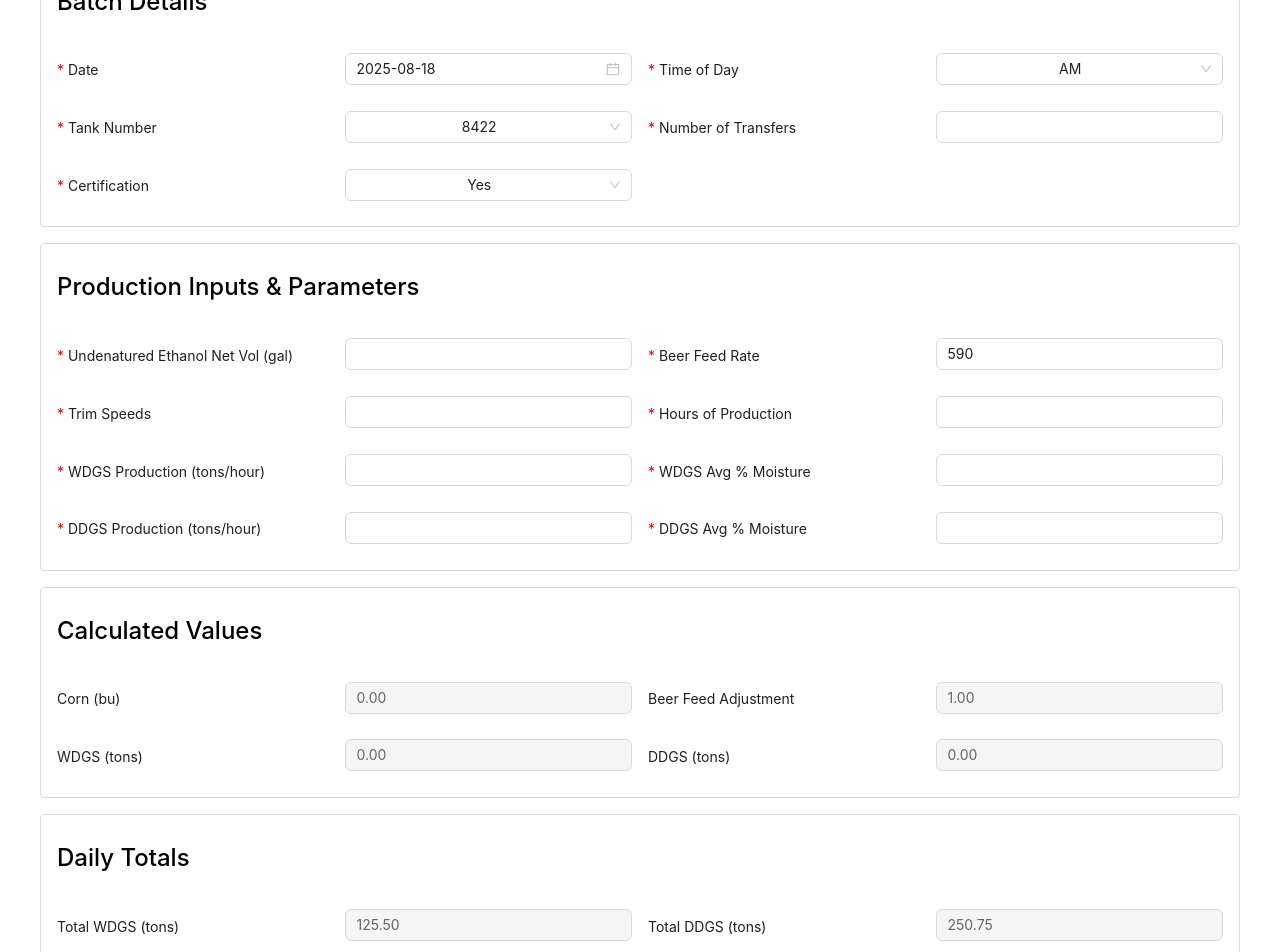
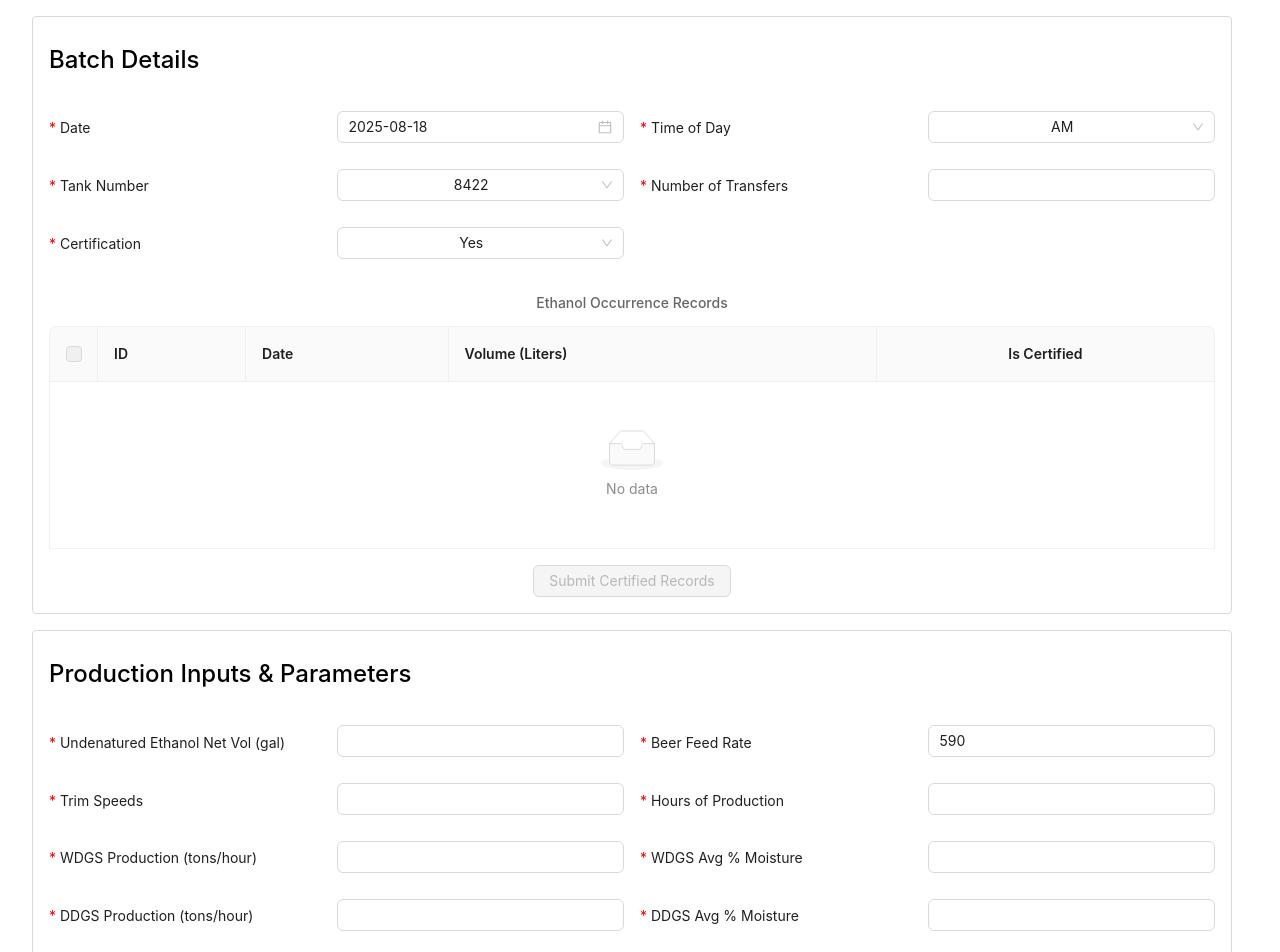
Before and after one commit to RYUK788/ProductBatch, a React (Vite) app: page / in a window 1280 px wide. Shown: the part 40-992 px from the top of the page. Built offline with nearby package versions, Linux system fonts and the light colour scheme.

Commit message:
create ethanol occurence details table

```diff
--- a/src/components/ProductBatchForm.jsx
+++ b/src/components/ProductBatchForm.jsx
@@ -1,4 +1,4 @@
-import React, { useEffect } from 'react';
+import React, { useEffect, useState } from 'react';
 import {
   Button as AntButton,
   DatePicker,
@@ -7,32 +7,29 @@ import {
   Select,
   ConfigProvider,
   notification as AntNotification,
+  Table,
 } from 'antd';
 import moment from 'moment';
 import styled, { createGlobalStyle } from 'styled-components';
-import { ReloadOutlined } from '@ant-design/icons'; // Added import
+import { ReloadOutlined, CheckOutlined } from '@ant-design/icons'; // CHANGED
+
 
 const { Option } = Select;
 
-// Helper function for translation (since @superset-ui/core is not available)
 const t = (s) => s;
 
-// Styled Components
+
+// --- Styled Components (No Changes Here) ---
 const StyledForm = styled.div`
   display: flex;
   flex-direction: column;
-  align-items: center;
+  align-items: stretch; /* or center */
   max-width: 1200px;
-  margin: 0 auto;
+  margin: 120 auto;
+  /* Remove or reduce padding-top */
+  padding-top: 8px;  /* Less padding for better view */
+  box-sizing: border-box;
 `;
-// Button
-// const BelowTitleButtonContainer = styled.div`
-//   display: flex;
-//   justify-content: flex-end;
-//   margin-top: 50px;
-//   ${'' /* margin-bottom: 24px; */}
-//   width: 100%;
-// `;
 
 const FormContainer = styled.div`
   display: flex;
@@ -47,12 +44,12 @@ const SectionTitle = styled.h3`
   margin-bottom: 16px;
   margin-left: 16px;
   text-align: left;
-  color: #000000ff; /* Assuming a dark gray color */
+  color: #000000ff;
 `;
 
 const SubSectionTitle = styled.h4`
   margin-bottom: 12px;
-  color: #666; /* Assuming a slightly lighter dark gray */
+  color: #666;
   font-size: 14px;
   font-weight: 500;
 `;
@@ -62,25 +59,24 @@ const CalculationBox = styled.div`
   display: flex;
   align-items: center;
   height: 100%;
-  gap: 8px; /* Assuming gridUnit * 2 = 4 * 2 = 8px */
-  padding: 16px; /* Assuming gridUnit * 4 = 4 * 4 = 16px */
-  background: #f5f5f5; /* Assuming a light gray */
-  border-radius: 4px; /* Assuming gridUnit * 1 = 4 * 1 = 4px */
-  border: 1px solid #e0e0e0; /* Assuming a light gray border */
+  gap: 8px;
+  padding: 16px;
+  background: #f5f5f5;
+  border-radius: 4px;
+  border: 1px solid #e0e0e0;
 `;
 
 const MathOperator = styled.span`
-  font-size: 24px; /* Assuming typography.sizes.xl */
-  color: #888; /* Assuming a base grayscale color */
-  padding: 4px; /* Assuming gridUnit */
-  margin-bottom: 24px; /* Assuming gridUnit * 6 */
+  font-size: 24px;
+  color: #888;
+  padding: 4px;
+  margin-bottom: 24px;
 `;
 
 const PageTitle = styled.h1`
   font-size: 32px;
   font-weight: 500;
-  color: #454E7C;
-  ${'' /* margin: 0 0 32px 0; */}
+  color: #454e7c;
 `;
 
 const SectionContainer = styled.div`
@@ -88,32 +84,14 @@ const SectionContainer = styled.div`
   border-radius: 4px;
   margin-top: 16px;
   background: white;
-  width: 100%; /* Ensure it takes full width */
+  width: 100%;
 `;
 
 const ButtonContainer = styled.div`
   display: flex;
   gap: 8px;
+  margin-top: 16px;
   justify-content: flex-end;
-  margin-top: 150px;
-`;
-
-const TopButtonContainer = styled.div`
-  display: flex;
-  gap: 16px;
-  justify-content: flex-end;
-  margin-bottom: 24px;
-  background: white;
-  width: 100%; /* Ensure it takes full width */
-`;
-
-const TankInfoContainer = styled.div`
-  gap: 8px; /* Assuming gridUnit * 2 */
-  padding: 16px; /* Assuming gridUnit * 4 */
-  background: #f5f5f5; /* Assuming a light gray */
-  border-radius: 4px; /* Assuming gridUnit * 1 */
-  border: 1px solid #e0e0e0; /* Assuming a light gray border */
-  width: ${(props) => props.width || '100%'};
 `;
 
 const GlobalStyle = createGlobalStyle`
@@ -121,6 +99,8 @@ const GlobalStyle = createGlobalStyle`
     margin-bottom: 8px !important;
   }
 `;
+// --- End of Styled Components ---
+
 
 const formProps = {
     labelAlign: 'left',
@@ -141,15 +121,19 @@ const formProps = {
     validateTrigger: ['onChange', 'onBlur'],
 };
 
-const verticalLayout = {
-    labelCol: { span: 24 },
-    wrapperCol: { span: 24 },
-};
 
-// Mock function to simulate fetching data from a backend
+// --- Mock Data and API Calls ---
+
+const mockOccurrenceRecords = [
+    { key: 'ETH-001', id: 'ETH-001', date: '2025-08-12', volume: 1200, isCertified: true },
+    { key: 'ETH-002', id: 'ETH-002', date: '2025-08-13', volume: 950, isCertified: false },
+    { key: 'ETH-003', id: 'ETH-003', date: '2025-08-14', volume: 1180, isCertified: true },
+    { key: 'ETH-004', id: 'ETH-004', date: '2025-08-14', volume: 750, isCertified: false },
+    { key: 'ETH-005', id: 'ETH-005', date: '2025-08-15', volume: 1500, isCertified: true },
+];
+
 const fetchDailyTotals = async (date) => {
   console.log(`Fetching totals for ${date.format('YYYY-MM-DD')}`);
-  // In a real app, this would be an API call.
   return Promise.resolve({
     totalWdgs: 125.50,
     totalDdgs: 250.75,
@@ -170,18 +154,52 @@ const defaultFormValues = {
   dailyTotalDdgs: '0.00',
 };
 
+
+// --- Main Component ---
+
 function ProductionBatchForm(props) {
   const [form] = Form.useForm();
   const productionDate = Form.useWatch('productionDate', form);
 
-  const openNotification = (placement) => {
+  const [allRecords, setAllRecords] = useState([]);
+  const [filteredRecords, setFilteredRecords] = useState([]);
+  const [selectedRowKeys, setSelectedRowKeys] = useState([]);
+
+  useEffect(() => {
+    setAllRecords(mockOccurrenceRecords);
+  }, []);
+
+  useEffect(() => {
+    if (productionDate && allRecords.length > 0) {
+      const formattedDate = productionDate.format('YYYY-MM-DD');
+      const recordsForDay = allRecords.filter(record => record.date === formattedDate);
+      setFilteredRecords(recordsForDay);
+      setSelectedRowKeys([]);
+    } else {
+        setFilteredRecords([]);
+    }
+  }, [productionDate, allRecords]);
+
+
+  const openNotification = (placement, message) => {
     AntNotification.success({
-      message: `Production Batch Data saved successfully`,
+      message,
       placement,
     });
   };
 
-  const handleValuesChange = (_, allValues) => {
+  const handleValuesChange = (changedValues, allValues) => {
+  // If the user is editing a calculated field, don't overwrite
+  if (
+    'cornBu' in changedValues ||
+    'beerFeedAdjustment' in changedValues ||
+    'wdgsTons' in changedValues ||
+    'ddgsTons' in changedValues
+  ) {
+    return; // let user override manually
+  }
+
+  // Parse necessary input (source) fields
   const numEthanolVol = parseFloat(allValues.ethanolVol || '0');
   const numBeerFeedRate = parseFloat(allValues.beerFeedRate || '0');
   const numHours = parseFloat(allValues.hoursOfProduction || '0');
@@ -190,14 +208,22 @@ function ProductionBatchForm(props) {
   const numDdgsProd = parseFloat(allValues.ddgsProdTonHr || '0');
   const numDdgsMoisture = parseFloat(allValues.ddgsAvgMoisture || '0');
 
+  // Business logic for derived values
   const calculatedCorn = numEthanolVol / 3;
-    const calculatedAdjustment = numBeerFeedRate === 590 ? 1 : numBeerFeedRate / 590;
+  const calculatedAdjustment =
+    numBeerFeedRate === 590 ? 1 : numBeerFeedRate / 590;
   const calculatedWdgs = numWdgsProd * numHours * calculatedAdjustment;
+
   let calculatedDdgs = 0;
   if (100 - numDdgsMoisture !== 0) {
-      calculatedDdgs = ((((100 - numWdgsMoisture) * numDdgsProd) / (100 - numDdgsMoisture)) * numHours) * calculatedAdjustment;
+    calculatedDdgs =
+      (((100 - numWdgsMoisture) * numDdgsProd) /
+        (100 - numDdgsMoisture)) *
+      numHours *
+      calculatedAdjustment;
   }
 
+  // Auto-fill calculated fields (only when NOT manually edited by user)
   form.setFieldsValue({
     cornBu: calculatedCorn.toFixed(2),
     beerFeedAdjustment: calculatedAdjustment.toFixed(2),
@@ -205,6 +231,7 @@ function ProductionBatchForm(props) {
     ddgsTons: calculatedDdgs.toFixed(2),
   });
 };
+
 
   const newForm = () => {
     form.resetFields();
@@ -214,7 +241,7 @@ function ProductionBatchForm(props) {
     try {
       const values = await form.validateFields();
       console.log('Submitting to product_batch table:', values);
-      openNotification('bottomRight');
+      openNotification('bottomRight', 'Production Batch Data saved successfully');
       newForm();
     } catch (error) {
       console.log('Validation Failed:', error);
@@ -240,73 +267,155 @@ function ProductionBatchForm(props) {
     }
   }, [productionDate, form]);
 
+  // --- Table Logic ---
+
+  // REMOVED: Unused handler function
+  // const handleCertificationChange = (key, isChecked) => { ... };
+
+  // CHANGED: The 'render' function for 'isCertified' now returns a display-only icon
+  const tableColumns = [
+    { title: 'ID', dataIndex: 'id', key: 'id' },
+    { title: 'Date', dataIndex: 'date', key: 'date' },
+    { title: 'Volume (Liters)', dataIndex: 'volume', key: 'volume' },
+    {
+      title: 'Is Certified',
+      dataIndex: 'isCertified',
+      key: 'isCertified',
+      align: 'center',
+      render: (isCertified) =>
+        isCertified ? <CheckOutlined style={{ color: '#454E7C', fontSize: '18px' }} /> : null,
+    },
+  ];
+
+  const onSelectChange = (newSelectedRowKeys) => {
+    setSelectedRowKeys(newSelectedRowKeys);
+  };
+
+  const rowSelection = {
+    selectedRowKeys,
+    onChange: onSelectChange,
+  };
+
+  const handleSubmitCertified = () => {
+    console.log('Submitting Certified Records:', selectedRowKeys);
+    openNotification('bottomRight', `Submitted ${selectedRowKeys.length} certified records.`);
+    setSelectedRowKeys([]);
+  };
 
   return (
     <StyledForm>
       <GlobalStyle />
       <FormContainer>
-
         <Form
           form={form}
           {...formProps}
           onValuesChange={handleValuesChange}
           initialValues={defaultFormValues}
         >
-          {/* <PageTitle style={{ textAlign: "center", marginTop: "150px", marginBottom: "4px" }}>{t('Product Batch Form')}</PageTitle> */}
-          <ButtonContainer>
-        <AntButton type="default" size="large" onClick={newForm} style={{ backgroundColor: "#454E7C", color: "white", marginRight: 0 }}>{t('New')}</AntButton>
-        {/* <AntButton type="default" size="large" onClick={handleClose} style={{ backgroundColor: "#454E7C", color: "white", marginRight: 0 }}>{t('Close')}</AntButton> */}
-        <AntButton type="default" size="large" onClick={() => form.resetFields()} icon={<ReloadOutlined />} style={{ backgroundColor: "#454E7C", color: "white", marginRight: 0 }} />
-        <AntButton type="primary" size="large" onClick={onSubmitForm} style={{ backgroundColor: "#454E7C", borderColor: "#454E7C" }}>{t('Submit Batch Data')}</AntButton>
-      </ButtonContainer>
           <SectionContainer>
             <SectionTitle>{t('Batch Details')}</SectionTitle>
-            <div style={{ padding: '16px', display: 'flex', gap: '16px', flexWrap: 'wrap' }}>
-                <div style={{ width: 'calc(50% - 8px)' }}><Form.Item label={<><span style={{color: 'red'}}>* </span> {t('Date')}</>} name="productionDate"><DatePicker style={{ width: '100%' }} /></Form.Item></div>
-                <div style={{ width: 'calc(50% - 8px)' }}><Form.Item label={<><span style={{color: 'red'}}>* </span> {t('Time of Day')}</>} name="timeOfDay"><Select><Option value="AM">AM</Option><Option value="PM">PM</Option></Select></Form.Item></div>
-                <div style={{ width: 'calc(50% - 8px)' }}><Form.Item label={<><span style={{color: 'red'}}>* </span> {t('Tank Number')}</>} name="tankNumber"><Select><Option value={8422}>8422</Option><Option value={8433}>8433</Option></Select></Form.Item></div>
-                <div style={{ width: 'calc(50% - 8px)' }}><Form.Item label={<><span style={{color: 'red'}}>* </span> {t('Number of Transfers')}</>} name="numTransfers"><Input type="number" /></Form.Item></div>
-                <div style={{ width: 'calc(50% - 8px)' }}><Form.Item label={<><span style={{color: 'red'}}>* </span> {t('Certification')}</>} name="isCertified"><Select><Option value="Yes">Yes</Option><Option value="No">No</Option></Select></Form.Item></div>
+            <div style={{ padding: '16px' }}>
+              <div style={{ display: 'flex', gap: '16px', flexWrap: 'wrap' }}>
+                <div style={{ width: 'calc(50% - 8px)' }}>
+                  <Form.Item label={<><span style={{color: 'red'}}>* </span> {t('Date')}</>} name="productionDate"><DatePicker style={{ width: '100%' }} /></Form.Item>
+                </div>
+                <div style={{ width: 'calc(50% - 8px)' }}>
+                  <Form.Item label={<><span style={{color: 'red'}}>* </span> {t('Time of Day')}</>} name="timeOfDay"><Select><Option value="AM">AM</Option><Option value="PM">PM</Option></Select></Form.Item>
+                </div>
+                <div style={{ width: 'calc(50% - 8px)' }}>
+                  <Form.Item label={<><span style={{color: 'red'}}>* </span> {t('Tank Number')}</>} name="tankNumber"><Select><Option value={8422}>8422</Option><Option value={8433}>8433</Option></Select></Form.Item>
+                </div>
+                <div style={{ width: 'calc(50% - 8px)' }}>
+                  <Form.Item label={<><span style={{color: 'red'}}>* </span> {t('Number of Transfers')}</>} name="numTransfers"><Input type="number" /></Form.Item>
+                </div>
+                <div style={{ width: 'calc(50% - 8px)' }}>
+                  <Form.Item label={<><span style={{color: 'red'}}>* </span> {t('Certification')}</>} name="isCertified"><Select><Option value="Yes">Yes</Option><Option value="No">No</Option></Select></Form.Item>
+                </div>
+              </div>
+
+              <SubSectionTitle style={{ marginTop: '24px' }}>{t('Ethanol Occurrence Records')}</SubSectionTitle>
+              <Table
+                rowSelection={rowSelection}
+                columns={tableColumns}
+                dataSource={filteredRecords}
+                pagination={false}
+                bordered
+              />
+              <AntButton
+                onClick={handleSubmitCertified}
+                disabled={selectedRowKeys.length === 0}
+                style={{ marginTop: '16px' }}
+              >
+                Submit Certified Records
+              </AntButton>
             </div>
           </SectionContainer>
 
           <SectionContainer>
             <SectionTitle>{t('Production Inputs & Parameters')}</SectionTitle>
             <div style={{ padding: '16px', display: 'flex', gap: '16px', flexWrap: 'wrap' }}>
-                <div style={{ width: 'calc(50% - 8px)' }}><Form.Item label={<><span style={{color: 'red'}}>* </span> {t('Undenatured Ethanol Net Vol (gal)')}</>} name="ethanolVol"><Input type="number" step="any" /></Form.Item></div>
-                <div style={{ width: 'calc(50% - 8px)' }}><Form.Item label={<><span style={{color: 'red'}}>* </span> {t('Beer Feed Rate')}</>} name="beerFeedRate"><Input type="number" step="any" /></Form.Item></div>
-                <div style={{ width: 'calc(50% - 8px)' }}><Form.Item label={<><span style={{color: 'red'}}>* </span> {t('Trim Speeds')}</>} name="trimSpeeds"><Input type="number" step="any" /></Form.Item></div>
-                <div style={{ width: 'calc(50% - 8px)' }}><Form.Item label={<><span style={{color: 'red'}}>* </span> {t('Hours of Production')}</>} name="hoursOfProduction"><Input type="number" step="any" /></Form.Item></div>
-                <div style={{ width: 'calc(50% - 8px)' }}><Form.Item label={<><span style={{color: 'red'}}>* </span> {t('WDGS Production (tons/hour)')}</>} name="wdgsProdTonHr"><Input type="number" step="any" /></Form.Item></div>
-                <div style={{ width: 'calc(50% - 8px)' }}><Form.Item label={<><span style={{color: 'red'}}>* </span> {t('WDGS Avg % Moisture')}</>} name="wdgsAvgMoisture"><Input type="number" step="any" /></Form.Item></div>
-                <div style={{ width: 'calc(50% - 8px)' }}><Form.Item label={<><span style={{color: 'red'}}>* </span> {t('DDGS Production (tons/hour)')}</>} name="ddgsProdTonHr"><Input type="number" step="any" /></Form.Item></div>
-                <div style={{ width: 'calc(50% - 8px)' }}><Form.Item label={<><span style={{color: 'red'}}>* </span> {t('DDGS Avg % Moisture')}</>} name="ddgsAvgMoisture"><Input type="number" step="any" /></Form.Item></div>
+              <div style={{ width: 'calc(50% - 8px)' }}>
+                <Form.Item label={<><span style={{color: 'red'}}>* </span> {t('Undenatured Ethanol Net Vol (gal)')}</>} name="ethanolVol"><Input type="number" step="any" /></Form.Item>
+              </div>
+              <div style={{ width: 'calc(50% - 8px)' }}>
+                <Form.Item label={<><span style={{color: 'red'}}>* </span> {t('Beer Feed Rate')}</>} name="beerFeedRate"><Input type="number" step="any" /></Form.Item>
+              </div>
+              <div style={{ width: 'calc(50% - 8px)' }}>
+                <Form.Item label={<><span style={{color: 'red'}}>* </span> {t('Trim Speeds')}</>} name="trimSpeeds"><Input type="number" step="any" /></Form.Item>
+              </div>
+              <div style={{ width: 'calc(50% - 8px)' }}>
+                <Form.Item label={<><span style={{color: 'red'}}>* </span> {t('Hours of Production')}</>} name="hoursOfProduction"><Input type="number" step="any" /></Form.Item>
+              </div>
+              <div style={{ width: 'calc(50% - 8px)' }}>
+                <Form.Item label={<><span style={{color: 'red'}}>* </span> {t('WDGS Production (tons/hour)')}</>} name="wdgsProdTonHr"><Input type="number" step="any" /></Form.Item>
+              </div>
+              <div style={{ width: 'calc(50% - 8px)' }}>
+                <Form.Item label={<><span style={{color: 'red'}}>* </span> {t('WDGS Avg % Moisture')}</>} name="wdgsAvgMoisture"><Input type="number" step="any" /></Form.Item>
+              </div>
+              <div style={{ width: 'calc(50% - 8px)' }}>
+                <Form.Item label={<><span style={{color: 'red'}}>* </span> {t('DDGS Production (tons/hour)')}</>} name="ddgsProdTonHr"><Input type="number" step="any" /></Form.Item>
+              </div>
+              <div style={{ width: 'calc(50% - 8px)' }}>
+                <Form.Item label={<><span style={{color: 'red'}}>* </span> {t('DDGS Avg % Moisture')}</>} name="ddgsAvgMoisture"><Input type="number" step="any" /></Form.Item>
+              </div>
             </div>
           </SectionContainer>
 
           <SectionContainer>
             <SectionTitle>{t('Calculated Values')}</SectionTitle>
             <div style={{ padding: '16px', display: 'flex', gap: '16px', flexWrap: 'wrap' }}>
-                <div style={{ width: 'calc(50% - 8px)' }}><Form.Item label={t('Corn (bu)')} name="cornBu"><Input readOnly style={{ backgroundColor: "#f5f5f5", color: "#666" }} /></Form.Item></div>
-                <div style={{ width: 'calc(50% - 8px)' }}><Form.Item label={t('Beer Feed Adjustment')} name="beerFeedAdjustment"><Input readOnly style={{ backgroundColor: "#f5f5f5", color: "#666" }} /></Form.Item></div>
-                <div style={{ width: 'calc(50% - 8px)' }}><Form.Item label={t('WDGS (tons)')} name="wdgsTons"><Input readOnly style={{ backgroundColor: "#f5f5f5", color: "#666" }} /></Form.Item></div>
-                <div style={{ width: 'calc(50% - 8px)' }}><Form.Item label={t('DDGS (tons)')} name="ddgsTons"><Input readOnly style={{ backgroundColor: "#f5f5f5", color: "#666" }} /></Form.Item></div>
+              <div style={{ width: 'calc(50% - 8px)' }}>
+                <Form.Item label={t('Corn (bu)')} name="cornBu"><Input type="number" step="any" /></Form.Item>
+              </div>
+              <div style={{ width: 'calc(50% - 8px)' }}>
+                <Form.Item label={t('Beer Feed Adjustment')} name="beerFeedAdjustment"><Input type="number" step="any" /></Form.Item>
+              </div>
+              <div style={{ width: 'calc(50% - 8px)' }}>
+                <Form.Item label={t('WDGS (tons)')} name="wdgsTons"><Input type="number" step="any" /></Form.Item>
+              </div>
+              <div style={{ width: 'calc(50% - 8px)' }}>
+                <Form.Item label={t('DDGS (tons)')} name="ddgsTons"><Input type="number" step="any" /></Form.Item>
+              </div>
             </div>
           </SectionContainer>
 
           <SectionContainer>
             <SectionTitle>{t('Daily Totals')}</SectionTitle>
             <div style={{ padding: '16px', display: 'flex', gap: '16px', flexWrap: 'wrap' }}>
-                <div style={{ width: 'calc(50% - 8px)' }}><Form.Item label={t('Total WDGS (tons)')} name="dailyTotalWdgs"><Input readOnly style={{ backgroundColor: "#f5f5f5", color: "#666" }} /></Form.Item></div>
-                <div style={{ width: 'calc(50% - 8px)' }}><Form.Item label={t('Total DDGS (tons)')} name="dailyTotalDdgs"><Input readOnly style={{ backgroundColor: "#f5f5f5", color: "#666" }} /></Form.Item></div>
+              <div style={{ width: 'calc(50% - 8px)' }}>
+                <Form.Item label={t('Total WDGS (tons)')} name="dailyTotalWdgs"><Input type="number" step="any" /></Form.Item>
+              </div>
+              <div style={{ width: 'calc(50% - 8px)' }}>
+                <Form.Item label={t('Total DDGS (tons)')} name="dailyTotalDdgs"><Input type="number" step="any" /></Form.Item>
+              </div>
             </div>
           </SectionContainer>
-        {/* <ButtonContainer>
+
+          <ButtonContainer>
             <AntButton type="default" size="large" onClick={newForm} style={{ backgroundColor: "#454E7C", color: "white", marginRight: 0 }}>{t('New')}</AntButton>
-        <AntButton type="default" size="large" onClick={handleClose} style={{ backgroundColor: "#454E7C", color: "white", marginRight: 0 }}>{t('Close')}</AntButton>
             <AntButton type="default" size="large" onClick={() => form.resetFields()} icon={<ReloadOutlined />} style={{ backgroundColor: "#454E7C", color: "white", marginRight: 0 }} />
             <AntButton type="primary" size="large" onClick={onSubmitForm} style={{ backgroundColor: "#454E7C", borderColor: "#454E7C" }}>{t('Submit Batch Data')}</AntButton>
-      </ButtonContainer> */}
+          </ButtonContainer>
         </Form>
       </FormContainer>
     </StyledForm>
--- a/src/index.css
+++ b/src/index.css
@@ -20,8 +20,6 @@ a:hover {
 
 body {
   margin: 0;
-  display: flex;
-  place-items: center;
   min-width: 320px;
   min-height: 100vh;
 }
```
Lines whose indentation alone changed are shown as unchanged.
